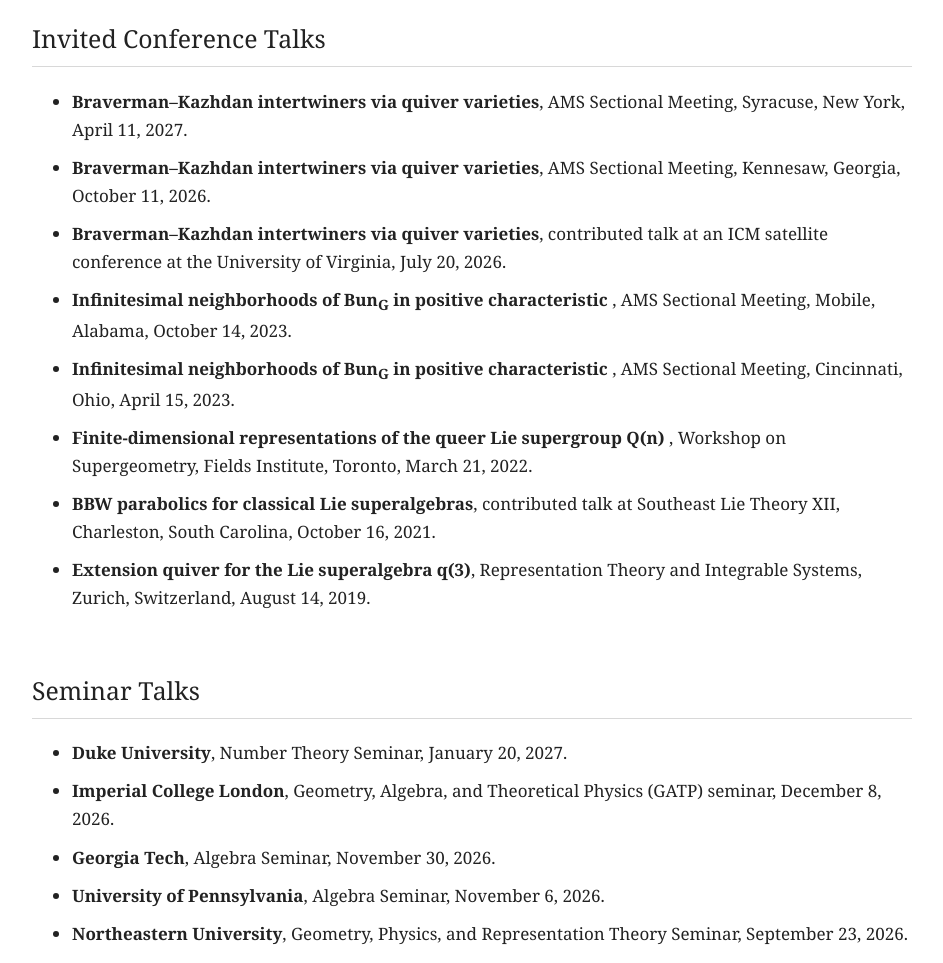
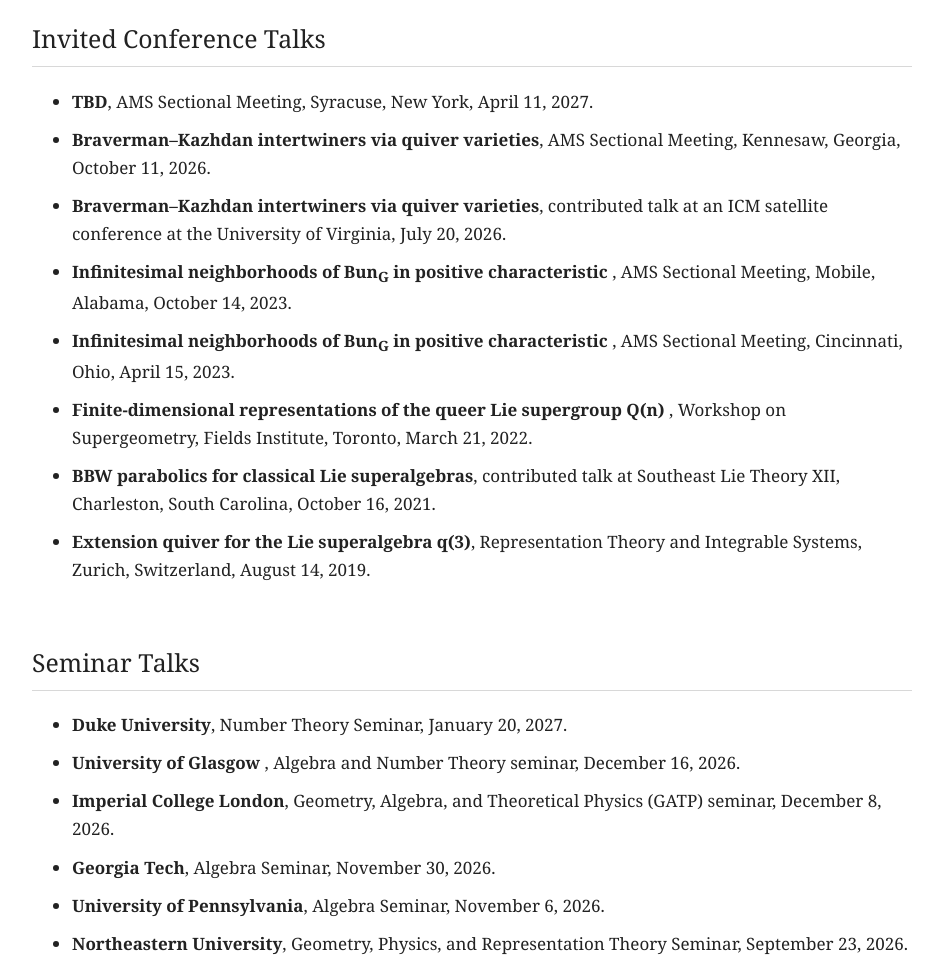
Before and after one commit to nikolaygrantcharov/nikolaygrantcharov.github.io, a plain HTML site: page talks.html in a window 1280 px wide. Shown: the part 193-1156 px from the top of the page, without its empty margins (168-1111 px from the left). Drawn offline with Linux system fonts and the light colour scheme.

Commit message:
Update talks.html

```diff
--- a/talks.html
+++ b/talks.html
@@ -52,7 +52,7 @@
 
       <ul class="talk-list">
              <li>
-          <strong>Braverman–Kazhdan intertwiners via quiver varieties</strong>,
+          <strong>TBD</strong>,
           AMS Sectional Meeting, Syracuse, New York, April 11, 2027.
         </li>
         <li>
@@ -110,6 +110,9 @@
       <ul class="talk-list">
         <li>
           <strong> Duke University</strong>, Number Theory Seminar, January 20, 2027.
+        </li>
+         <li>
+          <strong> University of Glasgow </strong>, Algebra and Number Theory seminar, December 16, 2026.
         </li>
          <li>
           <strong> Imperial College London</strong>, Geometry, Algebra, and Theoretical Physics (GATP) seminar, December 8, 2026.
```
